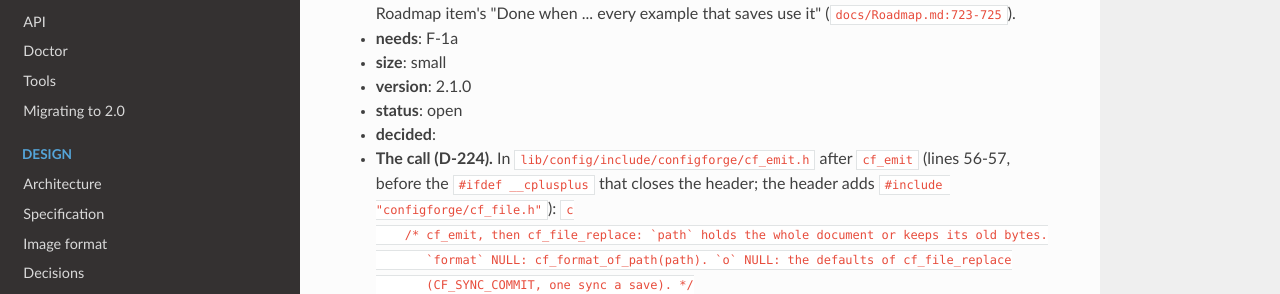
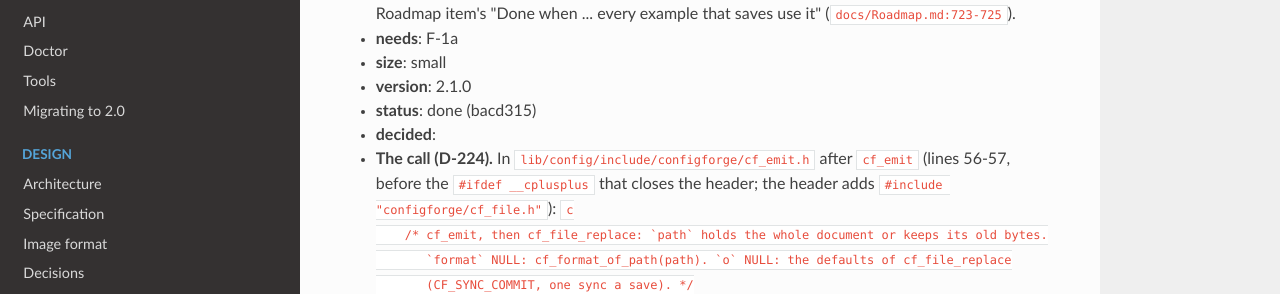
Before and after one commit to develooper1994/configforge, an MkDocs documentation site: the page built from docs/plan/F-files.md, in a window 1280 px wide and 900 px high, scrolled down 840 px. Shown: the part 157-451 px from the top of the window. Built offline with MkDocs 1.6.1, drawn with Linux system fonts in a browser that asks for light colours.

Commit message:
Plan: F-1b done (bacd315)
Co-Authored-By: Claude Opus 5.5 <noreply@anthropic.com>

````diff
--- a/docs/plan/F-files.md
+++ b/docs/plan/F-files.md
@@ -38,7 +38,7 @@ written, F-3h), D-132 (`doctor graph`, F-4b).
 * **needs**: F-1a
 * **size**: small
 * **version**: 2.1.0
-* **status**: open
+* **status**: done (bacd315)
 * **decided**:
   * **The call (D-224).** In `lib/config/include/configforge/cf_emit.h` after `cf_emit` (lines 56-57, before the `#ifdef __cplusplus` that closes the header; the header adds `#include "configforge/cf_file.h"`):
     ```c
````
Also changed, not shown: docs/Plan.md (+1 -1 lines).
